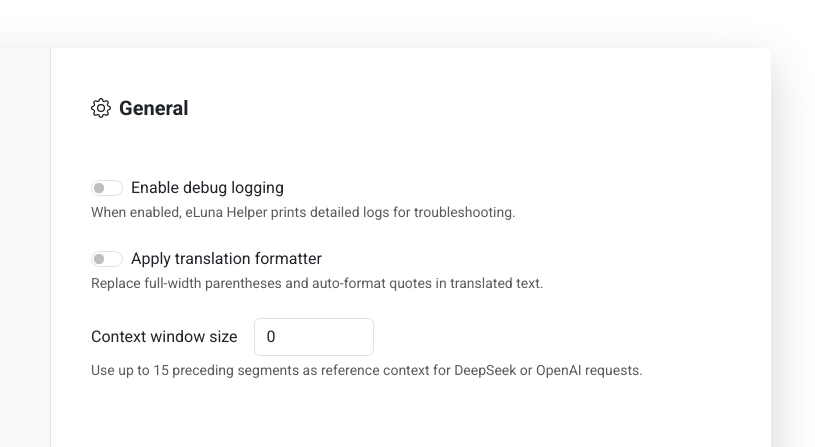
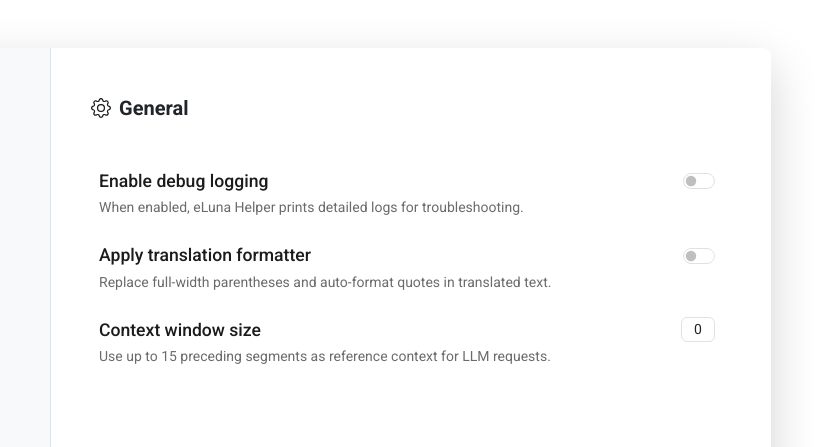
Before and after one commit to ls8215/eLunaHelper, a browser extension: page options/options.html in a window 1280 px wide. Shown: the top 447 px of the page, 349-1164 px from the left. Drawn offline with Linux system fonts and the light colour scheme.

Commit message:
feat: 调整 General 设置布局与样式

```diff
--- a/options/options.css
+++ b/options/options.css
@@ -84,9 +84,63 @@ body {
 
 /* 表单与按钮 */
 .form-label {
-  font-weight: 400;
+  font-weight: 500;
   font-size: 0.9rem;
-  color: #495057;
+  color: #1b1b1b;
+}
+
+.general-settings {
+  padding-left: 0;
+  padding-right: 0;
+}
+
+.setting-item + .setting-item {
+  margin-top: 24px;
+}
+
+.setting-row {
+  display: flex;
+  align-items: center;
+  justify-content: space-between;
+  gap: 16px;
+}
+
+.setting-title {
+  font-size: 1.1rem;
+  font-weight: 500;
+  color: #1b1b1b;
+  margin: 0;
+}
+
+.setting-control {
+  display: flex;
+  align-items: center;
+  justify-content: flex-end;
+  flex-shrink: 0;
+}
+
+.setting-description {
+  margin: 3px 0 0;
+  font-size: 14px;
+  line-height: 1.5;
+  color: #6b6b6b;
+}
+
+.setting-input {
+  max-width: 140px;
+}
+
+input[type="number"] {
+  width: 34px;
+  padding: 1px 1px;
+  font-size: 14px;
+  text-align: center;
+}
+
+input[type="number"]::-webkit-outer-spin-button,
+input[type="number"]::-webkit-inner-spin-button {
+  -webkit-appearance: none;
+  margin: 0;
 }
 
 /* ========== Animation ========== */
--- a/options/options.html
+++ b/options/options.html
@@ -92,7 +92,7 @@
           <!-- 右侧内容 -->
           <div class="col-9 p-4 main-content">
             <div id="section-general" class="content-section">
-              <h5 class="fw-bold mb-3 d-flex align-items-center ms-3 py-4">
+              <h5 class="fw-bold d-flex align-items-center ms-3 py-4">
                 <img
                   src="../assets/icons/general.svg"
                   alt="General"
@@ -100,59 +100,78 @@
                 />
                 General
               </h5>
-              <div class="card border-0">
-                <div class="card-body">
-                  <div class="form-check form-switch">
+              <div class="card mx-4 border-0">
+                <div class="card-body general-settings">
+                  <div class="setting-item">
+                    <div class="setting-row">
+                      <label
+                        class="setting-title"
+                        for="debugToggle"
+                      >
+                        Enable debug logging
+                      </label>
+                      <div class="setting-control">
+                        <div class="form-check form-switch m-0">
                           <input
                             class="form-check-input"
                             type="checkbox"
                             role="switch"
                             id="debugToggle"
                           />
-                    <label class="form-check-label" for="debugToggle"
-                      >Enable debug logging</label
-                    >
                         </div>
-                  <p class="text-muted small mb-3">
+                      </div>
+                    </div>
+                    <p class="setting-description">
                       When enabled, eLuna Helper prints detailed logs for
                       troubleshooting.
                     </p>
-                  <div class="form-check form-switch mt-4">
+                  </div>
+                  <div class="setting-item">
+                    <div class="setting-row">
+                      <label
+                        class="setting-title"
+                        for="formatterToggle"
+                      >
+                        Apply translation formatter
+                      </label>
+                      <div class="setting-control">
+                        <div class="form-check form-switch m-0">
                           <input
                             class="form-check-input"
                             type="checkbox"
                             role="switch"
                             id="formatterToggle"
                           />
-                    <label class="form-check-label" for="formatterToggle"
-                      >Apply translation formatter</label
-                    >
                         </div>
-                  <p class="text-muted small mb-0">
+                      </div>
+                    </div>
+                    <p class="setting-description">
                       Replace full-width parentheses and auto-format quotes in
                       translated text.
                     </p>
-                  <div class="mt-4">
-                    <div class="d-flex align-items-center gap-3">
+                  </div>
+                  <div class="setting-item">
+                    <div class="setting-row">
                       <label
-                        class="form-check-label mb-0"
+                        class="setting-title"
                         for="contextWindowInput"
                       >
                         Context window size
                       </label>
+                      <div class="setting-control me-2">
                         <input
                           type="number"
                           min="0"
                           max="15"
-                        class="form-control"
+                          class="form-control setting-input"
                           id="contextWindowInput"
                           value="0"
-                        style="max-width: 120px"
                         />
                       </div>
-                    <p class="text-muted small mb-0 mt-1">
+                    </div>
+                    <p class="setting-description">
                       Use up to 15 preceding segments as reference context for
-                      DeepSeek or OpenAI requests.
+                      LLM requests.
                     </p>
                   </div>
                 </div>
@@ -171,7 +190,7 @@
                 />
                 DeepSeek
               </h5>
-              <div class="card border-0">
+              <div class="card mx-3 border-0">
                 <div class="card-body">
                   <form id="service-form">
                     <div class="mb-3">
```
Lines whose indentation alone changed are shown as unchanged.
